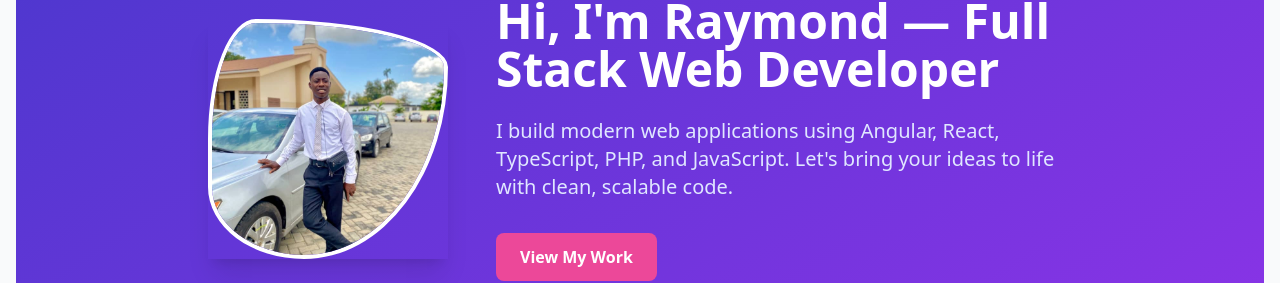
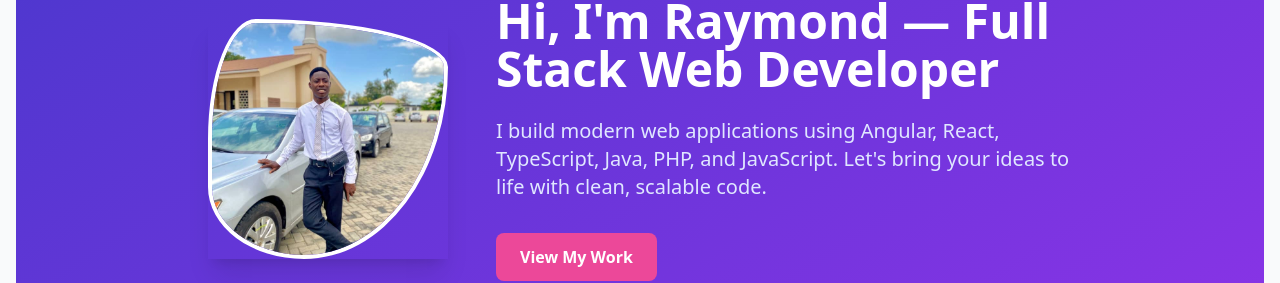
Before and after one commit to Raymondtawiah640/project, an Angular app: page /home in a window 1280 px wide. Shown: the part 349-632 px from the top of the page. Built offline with nearby package versions, Linux system fonts and the light colour scheme.

Commit message:
Modified

```diff
--- a/src/app/home/home.html
+++ b/src/app/home/home.html
@@ -14,7 +14,7 @@
         Hi, I'm Raymond — Full Stack Web Developer
       </h1>
       <p class="text-lg md:text-xl text-indigo-100 mb-8">
-        I build modern web applications using Angular, React, TypeScript, PHP, and JavaScript. Let's bring your ideas to life with clean, scalable code.
+        I build modern web applications using Angular, React, TypeScript, Java, PHP, and JavaScript. Let's bring your ideas to life with clean, scalable code.
       </p>
       <a routerLink="/projects" class="inline-block bg-pink-500 hover:bg-pink-600 text-white font-semibold px-6 py-3 rounded-lg transition duration-300">
         View My Work
```
